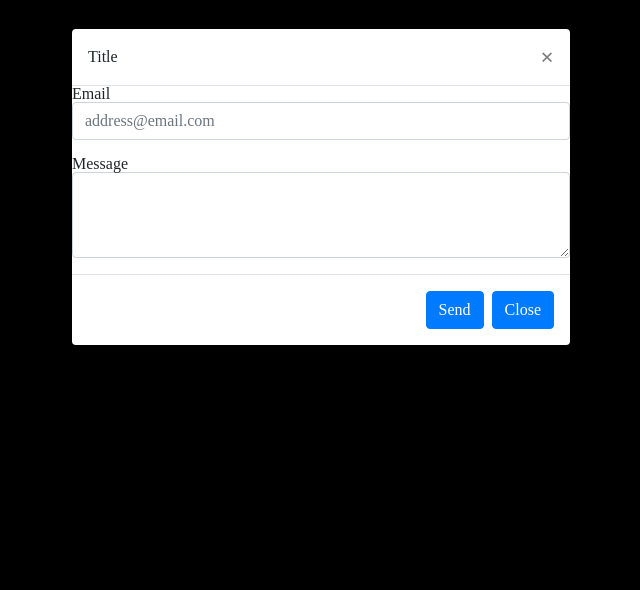
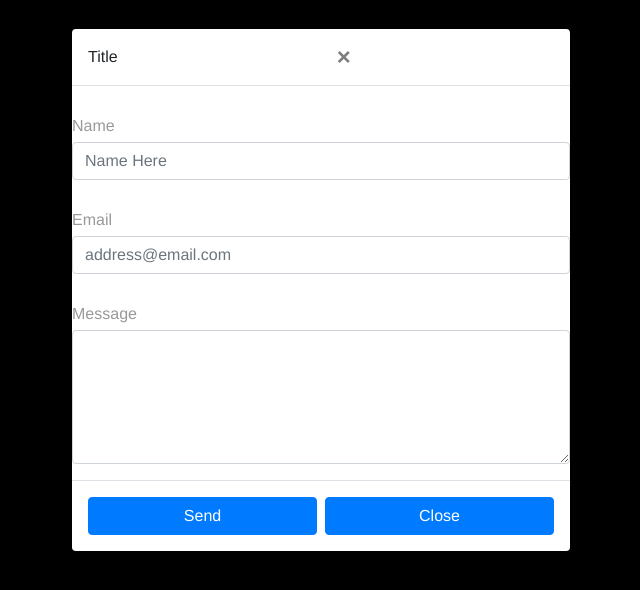
Before and after one commit to tjohn130/connectme, a plain HTML site: page contact.html in a window 1280 px wide. Both pictures are taken after typing "Sample" into the empty fields and a click on the button "Send Email". Shown: the whole page, without its empty margins (319-959 px from the left). Drawn offline with nearby package versions, Linux system fonts and the light colour scheme; a web font is replaced by a local one.

Commit message:
7-5-19 added mailer.php

```diff
--- a/contact.html
+++ b/contact.html
@@ -66,7 +66,6 @@
 
                     </div>
                     <div class="modal-footer">
-                        <button class="btn btn-primary">Send</button>
                         <button class="btn btn-primary" data-dismiss="modal">Close</button>
                     </div>
                 </div>
@@ -81,19 +80,23 @@
                         <button class="close" data-dismiss="modal">&times;</button>
                     </div>
                     <div class="moodal-body">
-                        <form>
+                        <form id="contact-form" method="POST" action="mailer.php">
+                            <div class="form-group">
+                                <label for="inputName">Name</label>
+                                <input type="text" class="form-control" id="inputName" placeholder="Name Here" required>
+                            </div>
                             <div class="form-group">
                                 <label for="inputEmail">Email</label>
-                                <input type="email" class="form-control" id="inputEmail" placeholder="address@email.com">
+                                <input type="email" class="form-control" id="inputEmail" placeholder="address@email.com" required>
                             </div>
                             <div class="form-group">
-                                <label for="inputMessageS">Message</label>
-                                <textarea class="form-control" id="inputMessage" rows="3"></textarea>
+                                <label for="inputMessage">Message</label>
+                                <textarea class="form-control" id="inputMessage" rows="5" required></textarea>
                             </div>
                         </form>
                     </div>
                     <div class="modal-footer">
-                        <button class="btn btn-primary">Send</button>
+                        <button class="btn btn-primary" id="sendEmail" type="submit">Send</button>
                         <button class="btn btn-primary" data-dismiss="modal">Close</button>
                     </div>
                 </div>
@@ -101,12 +104,14 @@
         </div>
     </header>
     <main class="container">
-        <div class="container">
-            <h2>How would you like to contact me?</h2>
+        <div class="container text-center">
+            <h1>How would you like to contact me?</h1><br>
             <button type="button" class="btn btn-info btn-outline-dark btn-lg" data-target="#displayInfoModal" data-toggle="modal">Display Info</button>
             <button type="button" class="btn btn-warning btn-outline-dark btn-lg" data-target="#displayEmailModal" data-toggle="modal">Send Email</button>
         </div>
-        <div class="container"></div>
+        <div class="container">
+            <div id="form-messages"></div>
+        </div>
     </main>
     <footer>
     </footer>
--- a/styles/contact.css
+++ b/styles/contact.css
@@ -6,8 +6,6 @@
     font-family: 'Baloo Bhaina', cursive;
 */
 /*---------  HEADER SECTION  -----------*/
-header{
-}
 header.p{
     font-size: 14pt;
 }
@@ -17,16 +15,106 @@ header.p{
     height: 30px;
     alt: "x";
 }
-/* .modal-header{
-    padding: 10px;
-}
-.modal-body{
-    padding: 10px;
-}
-#displayInfo{
+*, *:before, *:after {
+    -moz-box-sizing: border-box;
+    -webkit-box-sizing: border-box;
+    box-sizing: border-box;
+  }
 
-}
-#displayEmail{
+  html {
+    font-family: Helvetica, Arial, sans-serif;
+    font-size: 100%;
+    background: #333;
+    -webkit-font-smoothing: antialiased;
+  }
 
-} */
-/*---------  FOOTER SECTION  -----------*/
+  #page-wrapper {
+    width: 640px;
+    background: #FFFFFF;
+    padding: 1em;
+    margin: 1em auto;
+    border-top: 5px solid #69c773;
+    box-shadow: 0 2px 10px rgba(0,0,0,0.8);
+  }
+
+  h1 {
+    margin-top: 0;
+  }
+
+  .field {
+    margin: 1em 0;
+  }
+
+  label {
+    display: block;
+    margin-top: 2em;
+    margin-bottom: 0.5em;
+    color: #999999;
+  }
+
+  input {
+    width: 100%;
+    padding: 0.5em 0.5em;
+    font-size: 1.2em;
+    border-radius: 3px;
+    border: 1px solid #D9D9D9;
+  }
+
+  textarea {
+    width: 100%;
+    height: 200px;
+    padding: 0.5em 0.5em;
+    font-size: 1.2em;
+    border-radius: 3px;
+    border: 1px solid #D9D9D9;
+  }
+
+  button {
+    display: inline-block;
+    border-radius: 3px;
+    border: none;
+    font-size: 0.9rem;
+    padding: 0.5rem 0.8em;
+    background: #69c773;
+    border-bottom: 1px solid #498b50;
+    color: white;
+    -webkit-font-smoothing: antialiased;
+    font-weight: bold;
+    margin: 0;
+    width: 100%;
+    text-align: center;
+  }
+
+  button:hover, button:focus {
+    opacity: 0.75;
+    cursor: pointer;
+  }
+
+  button:active {
+    opacity: 1;
+    box-shadow: 0 -3px 10px rgba(0, 0, 0, 0.1) inset;
+  }
+
+  .success {
+    padding: 1em;
+    margin-bottom: 0.75rem;
+    text-shadow: 0 1px 0 rgba(255, 255, 255, 0.5);
+    color: #468847;
+    background-color: #dff0d8;
+    border: 1px solid #d6e9c6;
+    -webkit-border-radius: 4px;
+       -moz-border-radius: 4px;
+            border-radius: 4px;
+  }
+
+  .error {
+    padding: 1em;
+    margin-bottom: 0.75rem;
+    text-shadow: 0 1px 0 rgba(255, 255, 255, 0.5);
+    color: #b94a48;
+    background-color: #f2dede;
+    border: 1px solid rgba(185, 74, 72, 0.3);
+    -webkit-border-radius: 4px;
+       -moz-border-radius: 4px;
+            border-radius: 4px;
+  }
```
Also changed, not shown: 1 other file.
